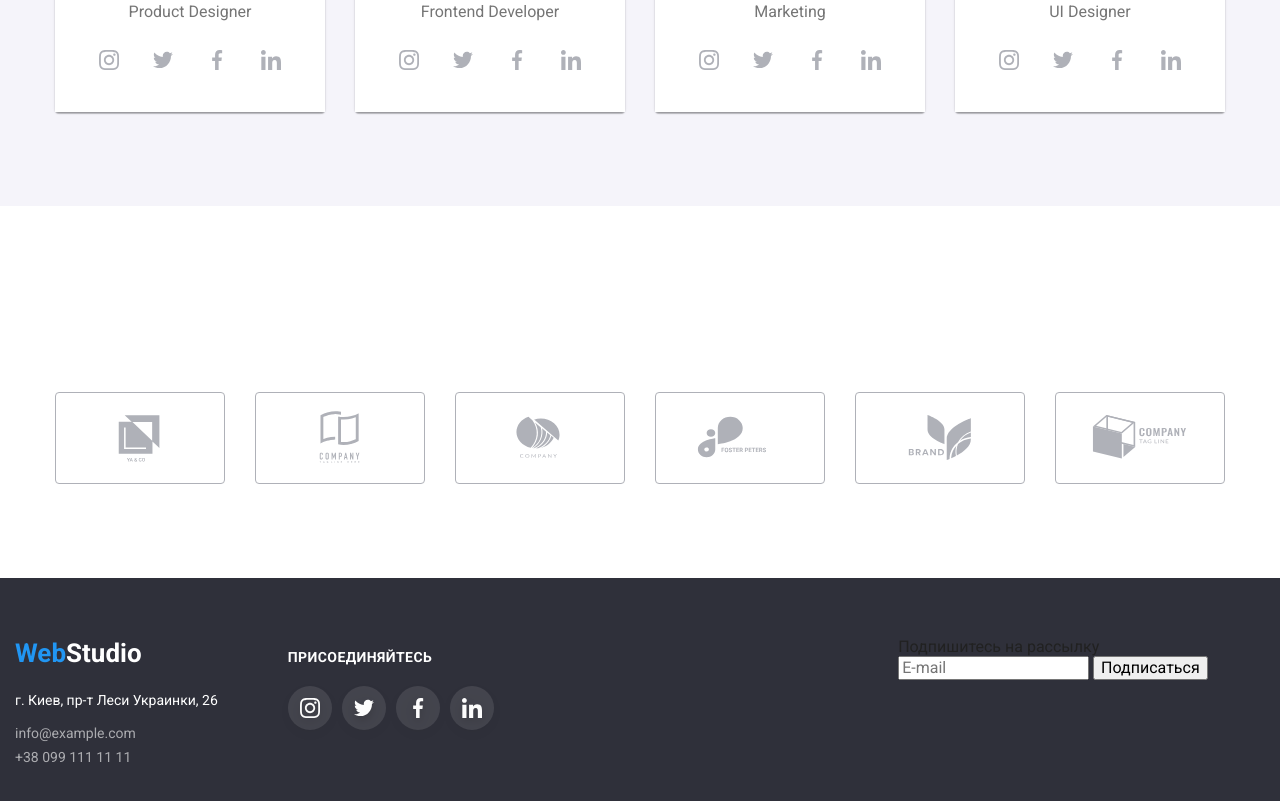
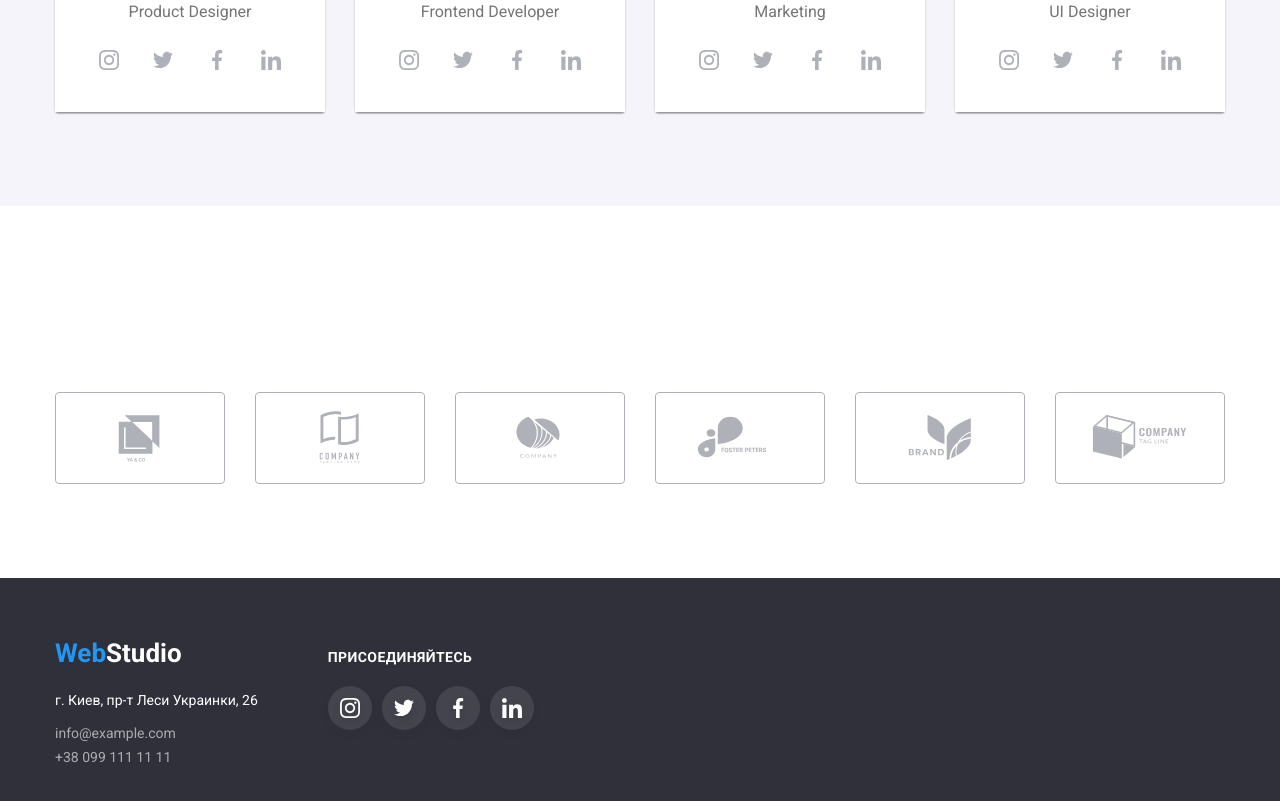
Before and after one commit to AnkaRaaa/goit-markup-hw-05, a plain HTML site: page index.html in a window 1280 px wide. Shown: the part 2192-2993 px from the top of the page. Drawn offline with nearby package versions, Linux system fonts and the light colour scheme.

Commit message:
Update index.html

```diff
--- a/index.html
+++ b/index.html
@@ -179,7 +179,8 @@
                 <p class="team-text">Product Designer</p>
                 <ul class="team-socials">
                   <li class="team-list">
-                     <a href="https://www.instagram.com/?hl=ru" class="team-list-link"> <svg  class="team-icon"width="20" height="20" >
+                     <a href="https://www.instagram.com/?hl=ru" class="team-list-link">
+                      <svg  class="team-icon"width="20" height="20" >
                       <use href="./image/symbol-defs.svg#icon-instagram" >
                       </use>
                     </svg></a></li>
@@ -384,17 +385,17 @@
 
       </div>
       </div>
-      <form>
+      <!-- <form>
   <label>
     Подпишитесь на рассылку
     <input type="email" name="email" placeholder="E-mail">
   </label>
   <button type="submit">Подписаться</button>
-</form>
+</form> -->
       </address>
     </footer>
     <script src="./js/modal.js"></script>
-    <script>
+    <!-- <script>
     (() => {
   document.querySelector('.js-speaker-form').addEventListener('submit', e => {
     e.preventDefault();
@@ -404,6 +405,6 @@
     );
   });
 })();
-</script>
+</script> -->
   </body>
 </html>
```
